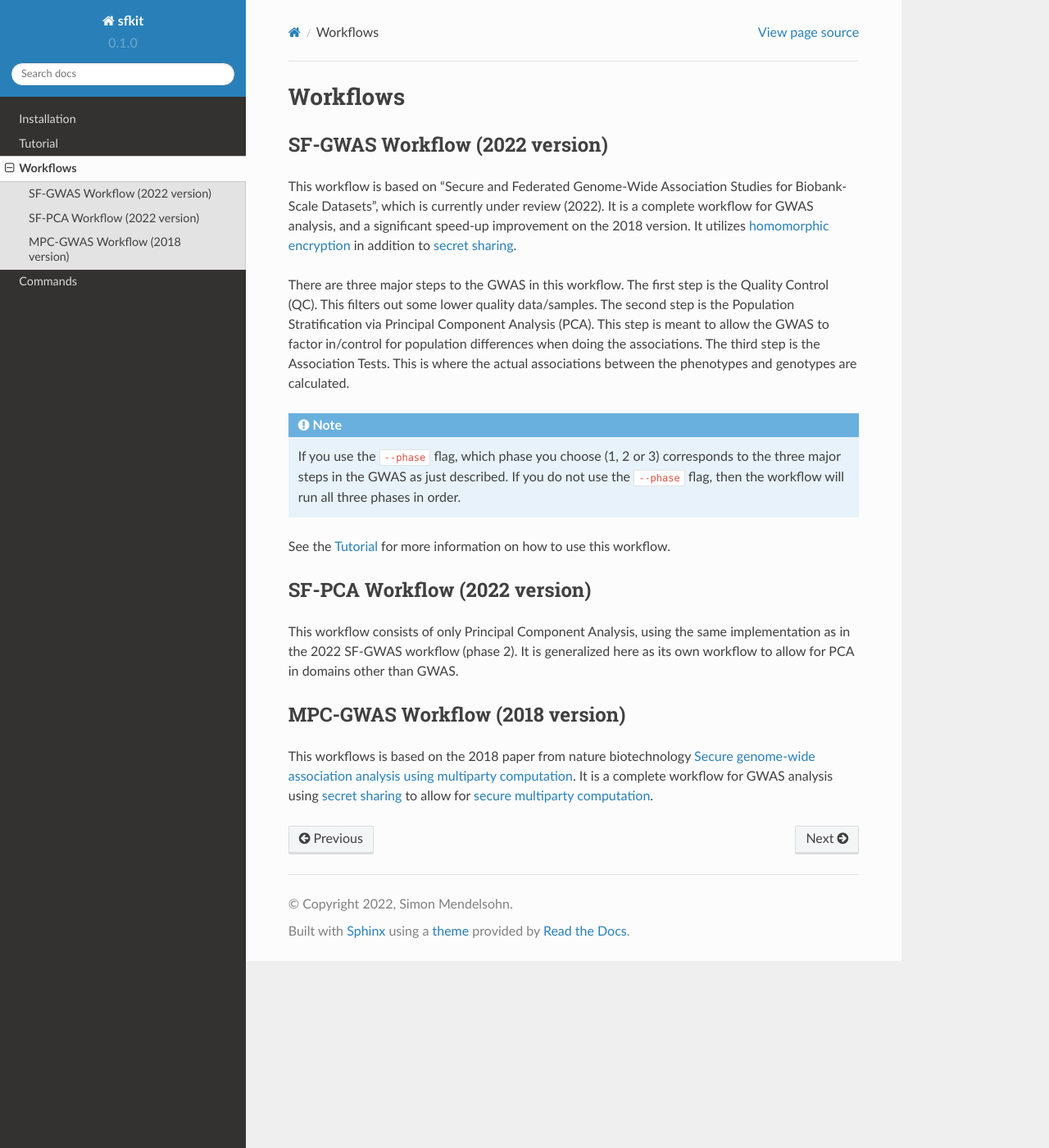
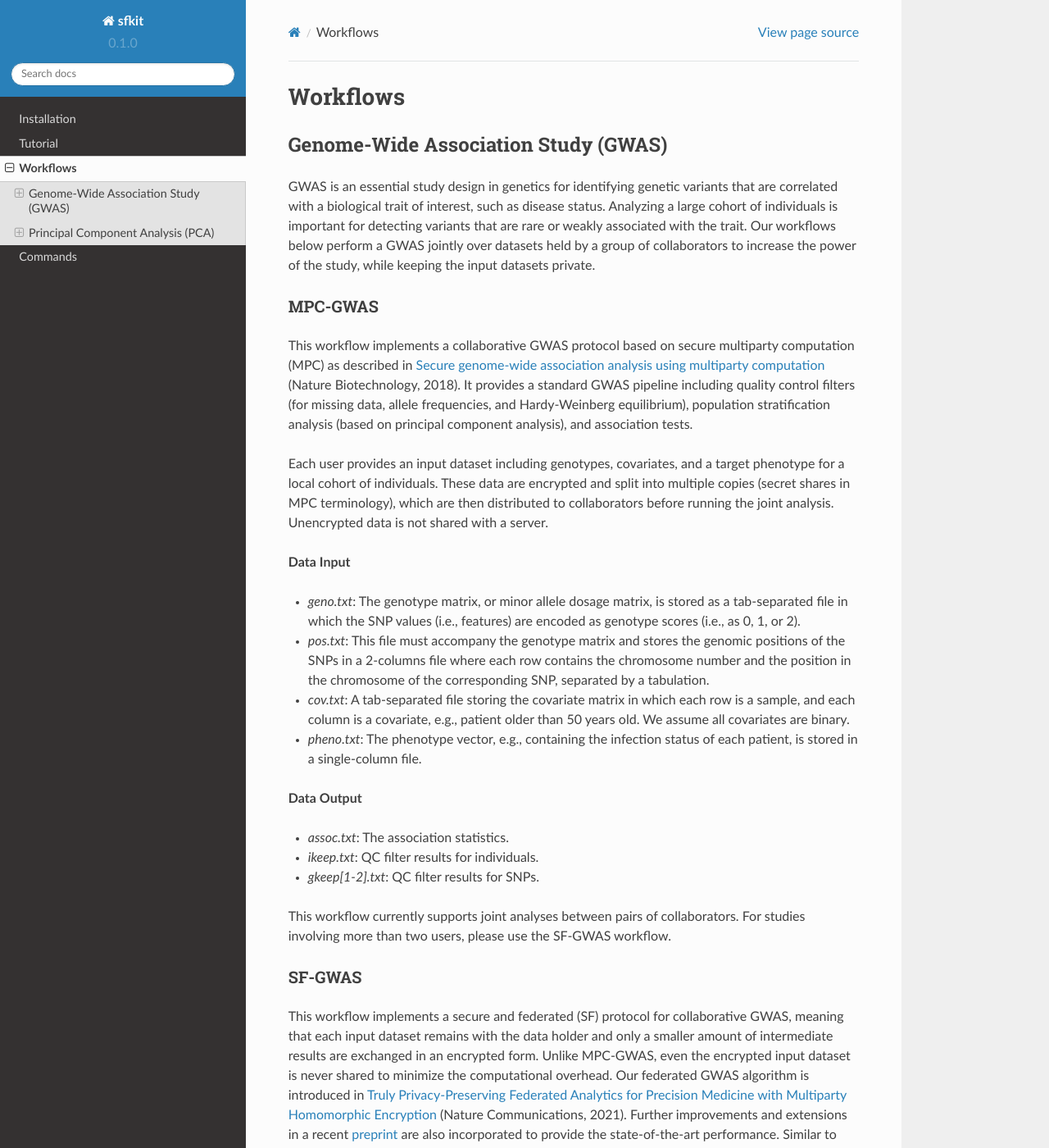
Before and after one commit to hcholab/sfkit, a Sphinx documentation site: the page built from docs/source/workflows.rst, in a window 1280 px wide and 1400 px high. Shown: the whole window at 82% size. Built offline with Sphinx 7.4.7 and the Read the Docs theme 2.0.0, drawn with Linux system fonts in a browser that asks for light colours; some of the changed text lies outside the part shown.

```diff
--- a/docs/source/index.rst
+++ b/docs/source/index.rst
@@ -5,6 +5,8 @@
    :width: 200
    :alt: sfkit logo
    :align: center
+
+|
 
 **sfkit CLI** is a collection of command line interface (CLI) tools to help run
 privacy-preserving collaborative analyses on genomic data.
--- a/docs/source/workflows.rst
+++ b/docs/source/workflows.rst
@@ -1,24 +1,72 @@
 Workflows
 =========
 
-SF-GWAS Workflow (2022 version)
--------------------------------
+Genome-Wide Association Study (GWAS)
+------------------------------------
 
-This workflow is based on "Secure and Federated Genome-Wide Association Studies for Biobank-Scale Datasets", which is currently under review (2022).  It is a complete workflow for GWAS analysis, and a significant speed-up improvement on the 2018 version.  It utilizes `homomorphic encryption <https://en.wikipedia.org/wiki/Homomorphic_encryption>`__ in addition to `secret sharing <https://en.wikipedia.org/wiki/Secret_sharing>`__.
+GWAS is an essential study design in genetics for identifying genetic variants that are correlated with a biological trait of interest, such as disease status. Analyzing a large cohort of individuals is important for detecting variants that are rare or weakly associated with the trait. Our workflows below perform a GWAS jointly over datasets held by a group of collaborators to increase the power of the study, while keeping the input datasets private.
 
-There are three major steps to the GWAS in this workflow.  The first step is the Quality Control (QC).  This filters out some lower quality data/samples.  The second step is the Population Stratification via Principal Component Analysis (PCA).  This step is meant to allow the GWAS to factor in/control for population differences when doing the associations.  The third step is the Association Tests.  This is where the actual associations between the phenotypes and genotypes are calculated.
+========
+MPC-GWAS
+========
+
+This workflow implements a collaborative GWAS protocol based on secure multiparty computation (MPC) as described in `Secure genome-wide association analysis using multiparty computation <https://www.nature.com/articles/nbt.4108>`__ (Nature Biotechnology, 2018). It provides a standard GWAS pipeline including quality control filters (for missing data, allele frequencies, and Hardy-Weinberg equilibrium), population stratification analysis (based on principal component analysis), and association tests.
+
+Each user provides an input dataset including genotypes, covariates, and a target phenotype for a local cohort of individuals. These data are encrypted and split into multiple copies (secret shares in MPC terminology), which are then distributed to collaborators before running the joint analysis. Unencrypted data is not shared with a server.
+
+**Data Input**
+
+* `geno.txt`: The genotype matrix, or minor allele dosage matrix, is stored as a tab-separated file in which the SNP values (i.e., features) are encoded as genotype scores (i.e., as 0, 1, or 2).
+* `pos.txt`: This file must accompany the genotype matrix and stores the genomic positions of the SNPs in a 2-columns file where each row contains the chromosome number and the position in the chromosome of the corresponding SNP, separated by a tabulation.
+* `cov.txt`: A tab-separated file storing the covariate matrix in which each row is a sample, and each column is a covariate, e.g., patient older than 50 years old. We assume all covariates are binary.
+* `pheno.txt`: The phenotype vector, e.g., containing the infection status of each patient, is stored in a single-column file.
+
+**Data Output**
+
+* `assoc.txt`: The association statistics.
+* `ikeep.txt`: QC filter results for individuals.
+* `gkeep[1-2].txt`: QC filter results for SNPs.
+
+This workflow currently supports joint analyses between pairs of collaborators. For studies involving more than two users, please use the SF-GWAS workflow.
+
+=======
+SF-GWAS
+=======
+
+This workflow implements a secure and federated (SF) protocol for collaborative GWAS, meaning that each input dataset remains with the data holder and only a smaller amount of intermediate results are exchanged in an encrypted form. Unlike MPC-GWAS, even the encrypted input dataset is never shared to minimize the computational overhead. Our federated GWAS algorithm is introduced in `Truly Privacy-Preserving Federated Analytics for Precision Medicine with Multiparty Homomorphic Encryption <https://www.nature.com/articles/s41467-021-25972-y>`__ (Nature Communications, 2021). Further improvements and extensions in a recent `preprint <https://www.biorxiv.org/content/10.1101/2022.11.30.518537v1>`__ are also incorporated to provide the state-of-the-art performance. Similar to MPC-GWAS, this GWAS pipeline includes quality control filters, population stratification analysis, and association tests.
 
 .. note::
     If you use the ``--phase`` flag, which phase you choose (1, 2 or 3) corresponds to the three major steps in the GWAS as just described.  If you do not use the ``--phase`` flag, then the workflow will run all three phases in order.
 
-See the :doc:`tutorial` for more information on how to use this workflow.
+Each user provides an input dataset including genotypes, covariates, and a target phenotype for a local cohort of individuals. The joint analysis protocol makes an efficient use of local computation on the unecrypted data while ensuring that only encrypted intermediate results are shared among the users.
 
-SF-PCA Workflow (2022 version)
-------------------------------
+**Data Input**
 
-This workflow consists of only Principal Component Analysis, using the same implementation as in the 2022 SF-GWAS workflow (phase 2).  It is generalized here as its own workflow to allow for PCA in domains other than GWAS.
+* `geno/chr[1-22].[pgen|psam|pvar]`: The genotype or minor allele dosage matrix is encoded using the PGEN file format for each chromosome. This format has been introduced in the standard PLINK2 tool for genomic data processing as an efficient way to store large-scale genomic datasets. Note that this file encodes the genomic positions of the SNPs directly.
+* `sample_keep.txt`: This file accompanies the genotype matrix and lists the sample IDs from the .psam file to include in the analysis. This file is required to comply with the standard format proposed in PLINK2 (see the --keep option in the PLINK2 documentation).
+* `pheno.txt`: As before, each line includes the phenotype under study for each sample.
+* `cov.txt`: Each line includes a tab-separated list of covariates for each sample. Unlike in the previous workflow, the covariates and phenotypes in this workflow are not required to be binary.
 
-MPC-GWAS Workflow (2018 version)
---------------------------------
+**Data Output**
 
-This workflows is based on the 2018 paper from nature biotechnology `Secure genome-wide association analysis using multiparty computation <https://www.nature.com/articles/nbt.4108>`__.  It is a complete workflow for GWAS analysis using `secret sharing <https://en.wikipedia.org/wiki/Secret_sharing>`__ to allow for `secure multiparty computation <https://en.wikipedia.org/wiki/Secure_multi-party_computation>`__.
+* `assoc.txt`: The association statistics.
+* `gkeep.txt`: QC filter results for SNPs.
+
+Principal Component Analysis (PCA)
+----------------------------------
+
+PCA is a standard algorithm for dimensionality reduction. In genetics, PCA is commonly applied to the genotype data to identify the population structure of a given cohort. Coordinates of each individual in a reduced space output by PCA represent their ancestry background in relation to other individuals. This information is useful for genetic analyses, for example for constructing additional covariates in GWAS.
+
+======
+SF-PCA
+======
+
+This workflow allows a group of users to perform a PCA jointly on their private datasets to obtain a desired number of top principal components (PCs) without sharing the data. This corresponds to one of the steps in GWAS workflows described above, here provided as a standalone workflow, based on the secure and federated (SF) approach. Each user provides a matrix with the same number of columns (features) as the input. The workflow securely computes and returns the PCs of the pooled matrix while keeping any sensitive data encrypted at all times.
+
+**Data Input**
+
+* `data.txt`: The input matrix is stored as a tab-separated file in which each row is a sample, and each column is a feature, e.g., a SNP.
+
+**Data Output**
+
+* `Qpc.txt`: The top PCs of the pooled matrix.
--- a/pyproject.toml
+++ b/pyproject.toml
@@ -1,6 +1,6 @@
 [project]
 name = "sfkit"
-version = "0.0.135"
+version = "0.0.138"
 authors = [{ name = "Simon Mendelsohn", email = "smendels@broadinstitute.org" }]
 description = "Some CLI Tools For The Secure Multi-party Genomic Analysis Website"
 readme = "README.md"
```
Also changed, not shown: docs/source/tutorial.rst (+12 -13 lines), docs/source/images/study.png, 3 other files.
